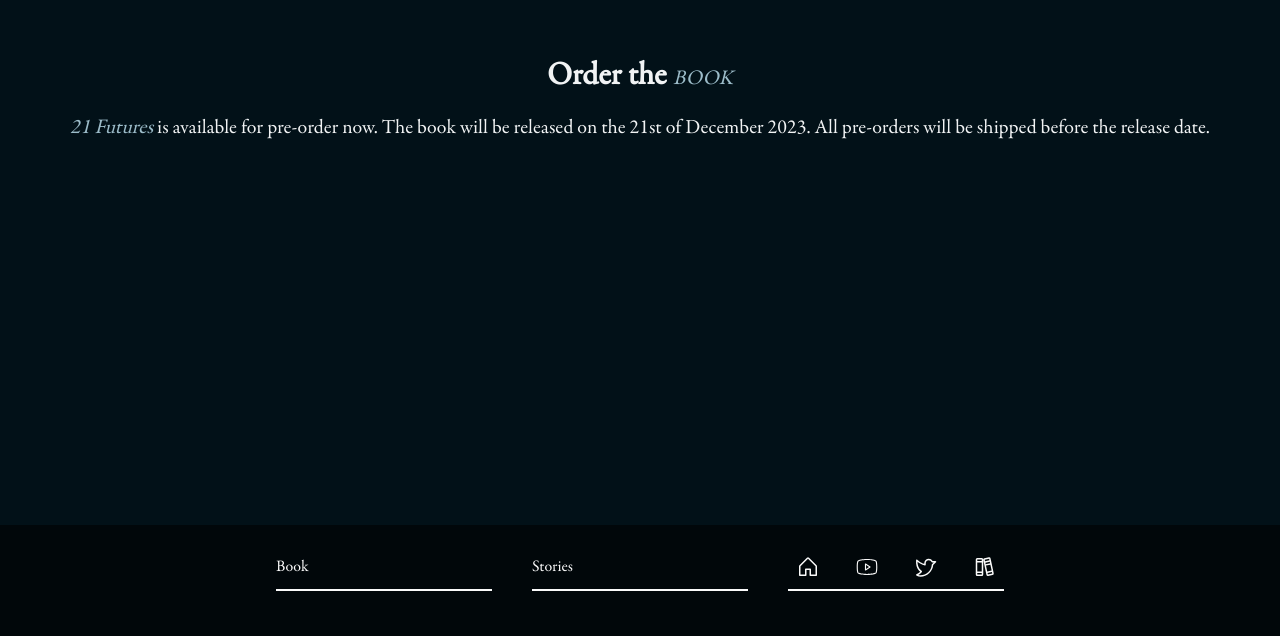
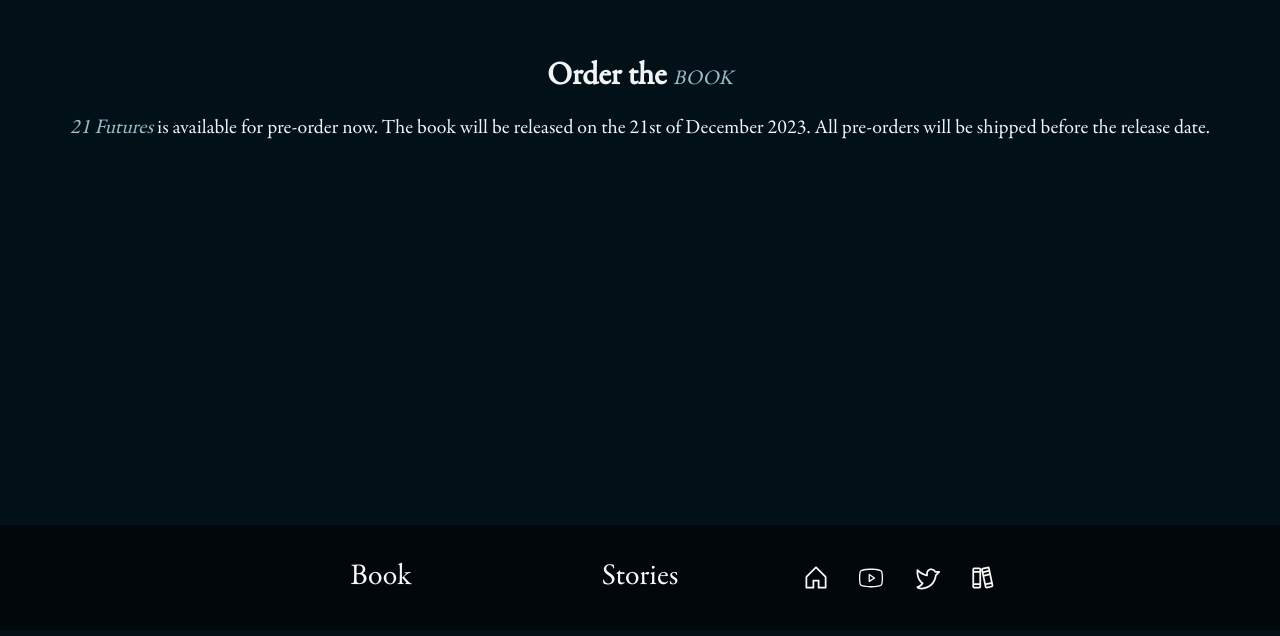
Before and after one commit to konsensusnetwork/21-futures, an Astro site: page / in a window 1280 px wide. Shown: the part 2771-3407 px from the top of the page. Built offline with nearby package versions, Linux system fonts and the light colour scheme; Astro itself is replaced by a stand-in of ours.

Commit message:
Improve footer alignement

```diff
--- a/src/components/Footer.astro
+++ b/src/components/Footer.astro
@@ -14,10 +14,10 @@ import { Icon } from 'astro-icon'
 
         <div class="footer-section">
             <div class="social-icons">
-                <a href="https://konsensus.network"><Icon name="ph:house" width="24" /></a>
-                <a href="https://youtube.com/konsensusn"><Icon name="ph:youtube-logo-light" width="24" /></a>
-                <a href="https://twitter.com/konsensusn"><Icon name="ph:twitter-logo" width="24" /></a>
-                <a href="https://bitcoinbook.shop"><Icon name="ph:books" width="24" /></a>
+                <a href="https://konsensus.network"><Icon name="ph:house" width="28" /></a>
+                <a href="https://youtube.com/konsensusn"><Icon name="ph:youtube-logo-light" width="28" /></a>
+                <a href="https://twitter.com/konsensusn"><Icon name="ph:twitter-logo" width="28" /></a>
+                <a href="https://bitcoinbook.shop"><Icon name="ph:books" width="28" /></a>
             </div>
         </div>
     </div>
@@ -28,40 +28,47 @@ import { Icon } from 'astro-icon'
     background-color: hsl(var(--color-theme));
     padding: 30px 0;  /* Reduced from 50px to reduce the total footer height */
 }
-
 .footer-container {
     width: 60%;
     margin: 0 auto;
     display: flex;
     justify-content: space-between;
 }
-
 .footer-section {
     flex: 1;
+    max-width: 250px;
     padding: 0 20px;
+    display: flex;           /* Add this */
+    flex-direction: column;  /* Add this */
+    justify-content: center; /* Vertically centers its children */
 }
-
 .footer-section h4 {
     font-weight: 'bold';
-    border-bottom: 2px solid hsl(var(--color-theme-900));
-    padding-bottom: 10px;
-    margin-bottom: 15px;  /* Reduced to 15px for tighter spacing */
     color: hsl(var(--color-theme-900));
+    text-align: center;
 }
-
+.footer-section a {
+    font-size: 30px;
+}
 .social-icons {
     display: flex;
     justify-content: space-between;
-    border-bottom: 2px solid hsl(var(--color-theme-900));
-    padding-bottom: 10px;
 }
-
 .social-icons a {
     text-decoration: none;
-    font-size: 24px;
     color: hsl(var(--color-theme-900));
     margin: 0 8px;  /* Reduced the margin for tighter icon spacing */
 }
+a:hover {
+    color: hsl(var(--color-theme-600));
+    transition: color 0.2s ease-in-out;
+
+}
+.social-icons a:hover {
+    color: hsl(var(--color-theme-600));
+    transition: color 0.2s ease-in-out;
+}
+
 /* Responsive styles */
 @media (max-width: 767px) {
     .footer-container {
```
